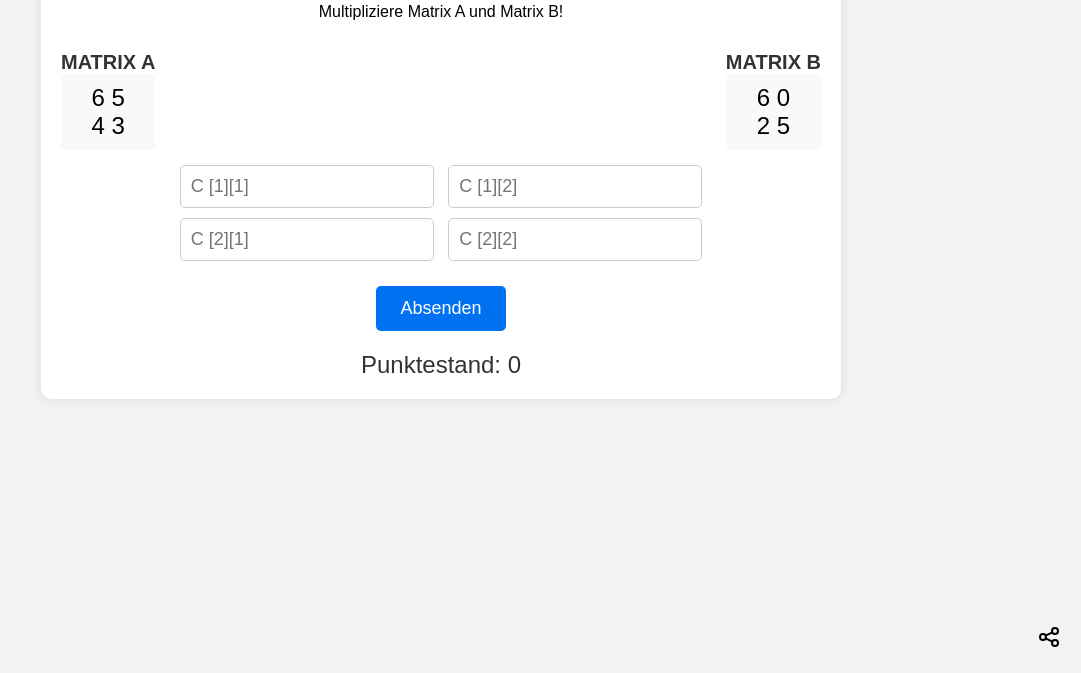
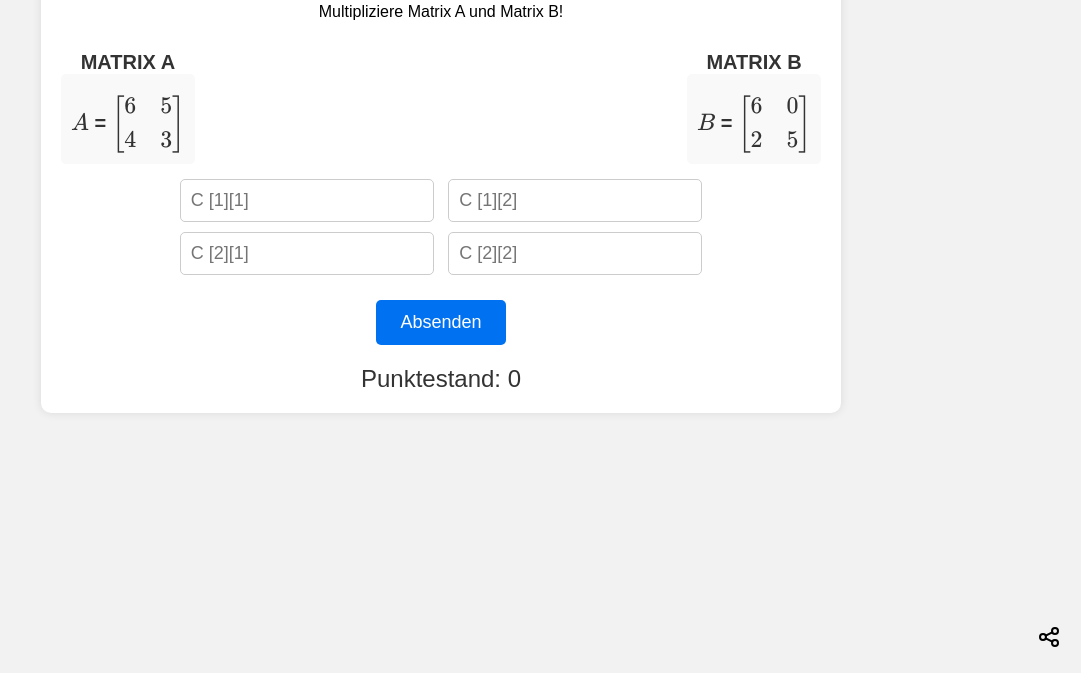
Before and after one commit to Max-42/MatGame, a plain HTML site: page index.html in a window 1280 px wide. Shown: the part 127-800 px from the top of the page, without its empty margins (199-1280 px from the left). Drawn offline with nearby package versions, Linux system fonts and the light colour scheme; files that its build step writes are made by us from their sources.

Commit message:
intigrate mathjax and some caching

```diff
--- a/index.html
+++ b/index.html
@@ -18,7 +18,8 @@
     <link rel="icon" type="image/png" sizes="32x32" href="/favicon-32x32.png">
     <link rel="icon" type="image/png" sizes="16x16" href="/favicon-16x16.png">
     <meta name="theme-color" content="#0071F0">
-    <link rel="stylesheet" href="./css/style.css">
+    <link rel="stylesheet" href="./assets/css/style.css">
+    <script id="MathJax-script" async src="./assets/libraries/mathjax/es5/tex-chtml.js"></script>
 </head>
 
 <body>
@@ -63,7 +64,7 @@
         <div id="score">Punktestand: 0</div>
 
         <div id="qrCodePopup">
-            <img src="./qr-code.png" alt="QR Code">
+            <img src="./assets/images/qr.png" alt="QR Code">
             <button id="closePopup">Schließen</button>
         </div>
 
@@ -121,10 +122,34 @@
             return result;
         }
 
-        function displayMatrix(matrix, elementId) {
+        function displayMatrix(matrix, elementId, label) {
             const div = document.getElementById(elementId);
-            div.innerHTML = matrix.map(row => row.join(' ')).join('<br>');
+
+            let matrixHTML = `<div class="matrix-label">\\(${label}\\)`;
+
+            matrixHTML += ` = \\(\\begin{bmatrix}`;
+            for (let i = 0; i < matrix.length; i++) {
+                for (let j = 0; j < matrix[i].length; j++) {
+                    matrixHTML += matrix[i][j];
+                    if (j < matrix[i].length - 1) {
+                        matrixHTML += "&";
+                    }
+                }
+                if (i < matrix.length - 1) {
+                    matrixHTML += "\\\\";
+                }
+            }
+            matrixHTML += `\\end{bmatrix}\\)</div>`;
+
+            div.innerHTML = matrixHTML;
+
+            // Render LaTeX using MathJax
+            //MathJax.Hub.Queue(["Typeset", MathJax.Hub, div]);
         }
+
+
+
+
 
         function checkAnswer() {
             document.getElementById("submitButton").disabled = true;
@@ -150,8 +175,8 @@
                 setTimeout(() => {
                     document.getElementById("correct-message").textContent = "";
                     generateMatrix();
-                    displayMatrix(matrixA, "matrixA");
-                    displayMatrix(matrixB, "matrixB");
+                    displayMatrix(matrixA, "matrixA", "A");
+                    displayMatrix(matrixB, "matrixB", "B");
                     resetInputFields();
                     document.getElementById("submitButton").disabled = false;
                 }, 1000);
@@ -198,8 +223,8 @@
         }
 
         generateMatrix();
-        displayMatrix(matrixA, "matrixA");
-        displayMatrix(matrixB, "matrixB");
+        displayMatrix(matrixA, "matrixA", "A");
+        displayMatrix(matrixB, "matrixB", "B");
 
         // Findet alle input-Felder
         const inputFields = document.querySelectorAll('.input-field');
```
Also changed, not shown: service-worker.js (+10 -2 lines).
